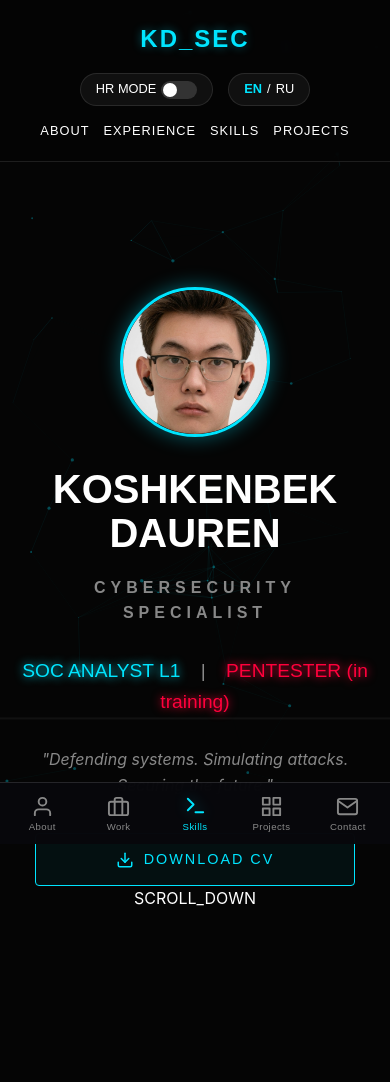
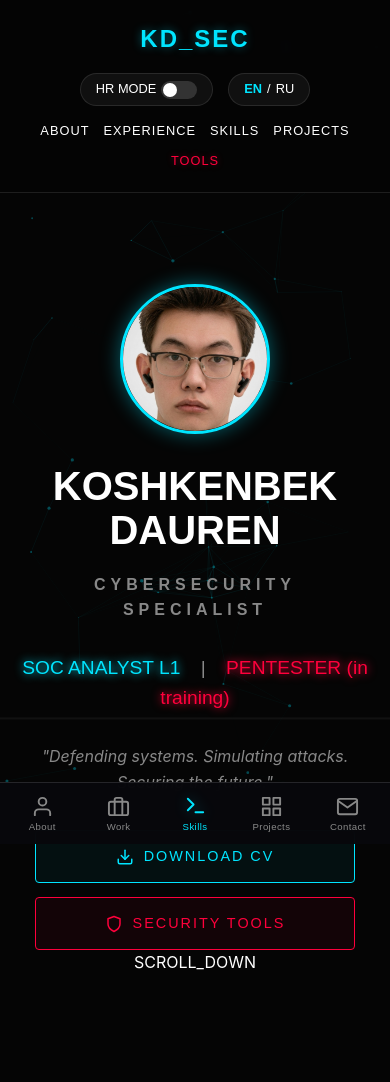
Before and after one commit to daurencd01/Portfolio-Dauren, a plain HTML site: page index.html in a window 390 px wide. Shown: the top 1082 px of the page. Drawn offline with Linux system fonts and the light colour scheme; animation ran at ten frames a second.

Commit message:
feat: portfolio Tools entry + security header hardening
- index.html: add TOOLS nav link + SECURITY TOOLS hero button linking
  to /scanner.html (responsive: row on desktop, stacked on mobile)
- Remove frame-ancestors from <meta> CSP (ignored there -> console warning)
- vercel.json: deliver X-Frame-Options/X-Content-Type-Options/
  Referrer-Policy as real HTTP headers for all routes

Co-Authored-By: Claude Opus 4.8 <noreply@anthropic.com>

```diff
--- a/css/style.css
+++ b/css/style.css
@@ -2082,3 +2082,13 @@ body.intro-active {
         stroke-dashoffset: 0;
     }
 }
+/* ===== Security Tools CTA (добавлено) ===== */
+.hero-cta { display: flex; justify-content: center; flex-wrap: wrap; gap: 14px; }
+.tools-btn { color: var(--neon-red); border-color: var(--neon-red); background: rgba(255, 0, 60, 0.06); }
+.tools-btn svg { width: 18px; height: 18px; }
+.tools-btn:hover { background: var(--neon-red); color: #050505; box-shadow: 0 0 25px rgba(255, 0, 60, 0.4); transform: translateY(-2px); }
+body.recruiter-mode .tools-btn { color: #b3003c; border-color: #b3003c; background: #fff; }
+.nav-tools { color: var(--neon-red) !important; text-shadow: 0 0 6px rgba(255, 0, 60, 0.4); }
+@media (max-width: 768px) {
+  .hero-cta { flex-direction: column; align-items: center; }
+}
--- a/index.html
+++ b/index.html
@@ -9,7 +9,7 @@
 
     <!-- Security Headers -->
     <meta http-equiv="Content-Security-Policy"
-        content="default-src 'self'; script-src 'self'; style-src 'self' 'unsafe-inline' https://fonts.googleapis.com; font-src 'self' https://fonts.gstatic.com; img-src 'self' data:; connect-src 'self'; object-src 'none'; frame-ancestors 'none';">
+        content="default-src 'self'; script-src 'self'; style-src 'self' 'unsafe-inline' https://fonts.googleapis.com; font-src 'self' https://fonts.gstatic.com; img-src 'self' data:; connect-src 'self'; object-src 'none';">
     <meta name="referrer" content="strict-origin-when-cross-origin">
 
     <title>Koshkenbek Dauren | Cybersecurity Specialist</title>
@@ -99,6 +99,7 @@
             <li><a href="#experience" data-i18n="nav.exp">EXPERIENCE</a></li>
             <li><a href="#skills" data-i18n="nav.modules">SKILLS</a></li>
             <li><a href="#extra" data-i18n="nav.projects">PROJECTS</a></li>
+            <li><a href="scanner.html" class="nav-tools">TOOLS</a></li>
         </ul>
     </nav>
 
@@ -126,6 +127,13 @@
                         <line x1="12" y1="15" x2="12" y2="3"></line>
                     </svg>
                     <span data-i18n="hero.cv">DOWNLOAD CV</span>
+                </a>
+                <a href="scanner.html" class="cv-btn tools-btn">
+                    <svg viewBox="0 0 24 24" fill="none" stroke="currentColor" stroke-width="2"
+                        stroke-linecap="round" stroke-linejoin="round">
+                        <path d="M12 22s8-4 8-10V5l-8-3-8 3v7c0 6 8 10 8 10z"></path>
+                    </svg>
+                    <span>SECURITY TOOLS</span>
                 </a>
             </div>
         </div>
```
Also changed, not shown: exposure.html (+1 -1 lines), osint.html (+1 -1 lines), scanner.html (+1 -1 lines), vercel.json.
